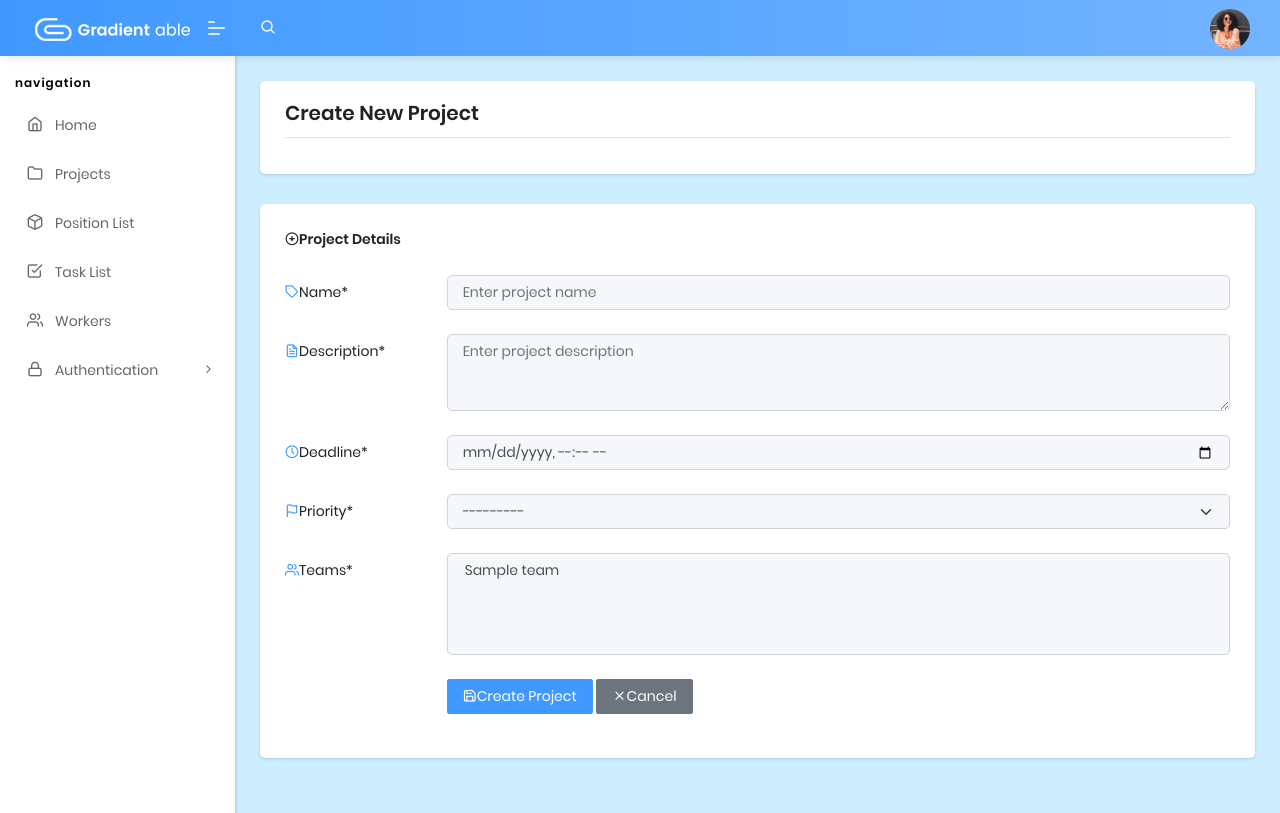
After one commit to Ppllupold/ITCompanyTaskManager, a Django app: page /projects/create/ in a window 1280 px wide. The commit adds this page. Run offline with Django 5.2, Linux system fonts and the light colour scheme; a user stored in the database is signed in; tables that the repository leaves empty hold one stand-in row (values such as "Sample post"); some libraries are stand-ins or nearby versions.

Commit message:
implement project views and functionality

```diff
--- a/taskmanagerApp/forms.py
+++ b/taskmanagerApp/forms.py
@@ -1,7 +1,7 @@
 from django import forms
 from django.contrib.auth.forms import UserCreationForm
 
-from taskmanagerApp.models import Worker, Position
+from taskmanagerApp.models import Worker, Position, Project
 
 
 class WorkerSearchForm(forms.Form):
@@ -73,3 +73,18 @@ class CustomUserCreationForm(UserCreationForm):
     class Meta:
         model = Worker
         fields = ("position", "email",) + UserCreationForm.Meta.fields
+
+
+class ProjectForm(forms.ModelForm):
+    class Meta:
+        model = Project
+        fields = ["name", "description", "deadline", "priority", "teams"]
+        widgets = {
+            "name": forms.TextInput(attrs={"class": "form-control", "placeholder": "Enter project name"}),
+            "description": forms.Textarea(
+                attrs={"class": "form-control", "rows": 3, "placeholder": "Enter project description"}),
+            "deadline": forms.DateTimeInput(attrs={"class": "form-control", "type": "datetime-local"}),
+            "priority": forms.Select(attrs={"class": "form-select"}),
+            "teams": forms.SelectMultiple(attrs={"class": "form-select", "size": "4"}),
+        }
+        labels = {}
--- a/taskmanagerApp/urls.py
+++ b/taskmanagerApp/urls.py
@@ -1,6 +1,6 @@
 from django.urls import path
 from taskmanagerApp.views import index, PositionListView, WorkerListView, WorkerDetailView, TaskDetailView, \
-    RegisterView, WorkerDeleteView, ProjectListView
+    RegisterView, WorkerDeleteView, ProjectListView, ProjectCreateView, ProjectDeleteView, ProjectDetailView
 from .views import TaskListView
 
 urlpatterns = [
@@ -13,5 +13,8 @@ urlpatterns = [
     path("workers/<int:pk>/delete/", WorkerDeleteView.as_view(), name="worker-delete"),
     path("tasks/<int:pk>/", TaskDetailView.as_view(), name="task-detail"),
     path("projects/", ProjectListView.as_view(), name="project-list"),
+    path("projects/<int:pk>/", ProjectDetailView.as_view(), name="project-detail"),
+    path("projects/create/", ProjectCreateView.as_view(), name="project-create"),
+    path("projects/<int:pk>/delete/", ProjectDeleteView.as_view(), name="project-delete"),
 ]
 app_name = "taskManagerApp"
--- a/taskmanagerApp/views.py
+++ b/taskmanagerApp/views.py
@@ -6,7 +6,7 @@ from django.shortcuts import render
 from django.urls import reverse_lazy
 from django.views import generic
 
-from taskmanagerApp.forms import WorkerSearchForm, CustomUserCreationForm, TaskSearchForm
+from taskmanagerApp.forms import WorkerSearchForm, CustomUserCreationForm, TaskSearchForm, ProjectForm
 from taskmanagerApp.models import Task, Position, Worker, Project
 
 
@@ -29,7 +29,7 @@ class TaskListView(LoginRequiredMixin, generic.ListView):
             search_value = search_form.cleaned_data["search_value"]
 
             if search_field == "task_name":
-               queryset = queryset.filter(name__icontains=search_value)
+                queryset = queryset.filter(name__icontains=search_value)
             elif search_field == "project_name":
                 queryset = queryset.filter(project__name__icontains=search_value)
 
@@ -108,17 +108,34 @@ class WorkerDetailView(LoginRequiredMixin, generic.DetailView):
     ).select_related("position").prefetch_related("assigned_tasks", "teams")
 
 
-class WorkerDeleteView(generic.DeleteView):
+class WorkerDeleteView(LoginRequiredMixin, generic.DeleteView):
     model = Worker
     template_name = "TMapp/worker_confirm_delete.html"
     success_url = reverse_lazy("taskManagerApp:index")
 
 
-class ProjectListView(generic.ListView):
+class ProjectListView(LoginRequiredMixin, generic.ListView):
     model = Project
     template_name = "TMapp/project-list.html"
     queryset = (Project.objects.annotate(member_count=Count("teams__members", distinct=True))
                 .prefetch_related("teams"))
+
+class ProjectDetailView(LoginRequiredMixin, generic.DetailView):
+    model = Project
+    template_name = "TMapp/project-detail.html"
+
+
+class ProjectCreateView(LoginRequiredMixin, generic.CreateView):
+    model = Project
+    template_name = "TMapp/project-create.html"
+    form_class = ProjectForm
+    success_url = reverse_lazy("taskManagerApp:project-list")
+
+
+class ProjectDeleteView(LoginRequiredMixin, generic.DeleteView):
+    model = Project
+    template_name = "TMapp/project_confirm_delete.html"
+    success_url = reverse_lazy("taskManagerApp:project-list")
 
 
 class RegisterView(generic.CreateView):
--- /dev/null
+++ b/templates/TMapp/project-create.html
@@ -0,0 +1,107 @@
+{% extends "layouts/base.html" %}
+{% load crispy_forms_filters %}
+{% block title %}Create Project{% endblock %}
+
+{% block content %}
+<div class="pcoded-main-container">
+  <div class="pcoded-content">
+    <div class="page-header">
+      <div class="page-block">
+        <div class="row align-items-center">
+          <div class="col-md-12">
+            <div class="page-header-title">
+              <h5 class="m-b-10">Create New Project</h5>
+            </div>
+          </div>
+        </div>
+      </div>
+    </div>
+
+    <div class="row">
+      <div class="col-md-12">
+        <div class="card">
+          <div class="card-header">
+            <h5><i class="feather icon-plus-circle mr-2"></i>Project Details</h5>
+          </div>
+          <div class="card-body">
+            <form method="post">
+              {% csrf_token %}
+
+              <div class="form-group row mb-4">
+                <label for="{{ form.name.id_for_label }}" class="col-sm-2 col-form-label">
+                  <i class="feather icon-tag text-primary mr-2"></i>Name*
+                </label>
+                <div class="col-sm-10">
+                  {{ form.name }}
+                  {% if form.name.errors %}
+                  <div class="text-danger">{{ form.name.errors }}</div>
+                  {% endif %}
+                </div>
+              </div>
+
+              <div class="form-group row mb-4">
+                <label for="{{ form.description.id_for_label }}" class="col-sm-2 col-form-label">
+                  <i class="feather icon-file-text text-primary mr-2"></i>Description*
+                </label>
+                <div class="col-sm-10">
+                  {{ form.description }}
+                  {% if form.description.errors %}
+                  <div class="text-danger">{{ form.description.errors }}</div>
+                  {% endif %}
+                </div>
+              </div>
+
+              <div class="form-group row mb-4">
+                <label for="{{ form.deadline.id_for_label }}" class="col-sm-2 col-form-label">
+                  <i class="feather icon-clock text-primary mr-2"></i>Deadline*
+                </label>
+                <div class="col-sm-10">
+                  {{ form.deadline }}
+                  {% if form.deadline.errors %}
+                  <div class="text-danger">{{ form.deadline.errors }}</div>
+                  {% endif %}
+                </div>
+              </div>
+
+              <div class="form-group row mb-4">
+                <label for="{{ form.priority.id_for_label }}" class="col-sm-2 col-form-label">
+                  <i class="feather icon-flag text-primary mr-2"></i>Priority*
+                </label>
+                <div class="col-sm-10">
+                  {{ form.priority }}
+                  {% if form.priority.errors %}
+                  <div class="text-danger">{{ form.priority.errors }}</div>
+                  {% endif %}
+                </div>
+              </div>
+
+              <div class="form-group row mb-4">
+                <label for="{{ form.teams.id_for_label }}" class="col-sm-2 col-form-label">
+                  <i class="feather icon-users text-primary mr-2"></i>Teams*
+                </label>
+                <div class="col-sm-10">
+                  {{ form.teams }}
+                  {% if form.teams.errors %}
+                  <div class="text-danger">{{ form.teams.errors }}</div>
+                  {% endif %}
+                </div>
+              </div>
+
+              <div class="form-group row mb-4">
+                <div class="col-sm-10 offset-sm-2">
+                  <button type="submit" class="btn btn-primary">
+                    <i class="feather icon-save mr-1"></i>Create Project
+                  </button>
+                  <a href="{% url 'taskManagerApp:project-list' %}" class="btn btn-secondary ml-2">
+                    <i class="feather icon-x mr-1"></i>Cancel
+                  </a>
+                </div>
+              </div>
+            </form>
+          </div>
+        </div>
+      </div>
+    </div>
+  </div>
+</div>
+{% endblock %}
--- a/templates/includes/scripts.html
+++ b/templates/includes/scripts.html
@@ -1,5 +1,6 @@
-
-    <script src="/static/assets/js/plugins/popper.min.js"></script>
-    <script src="/static/assets/js/plugins/perfect-scrollbar.min.js"></script>
-    <script src="/static/assets/js/plugins/bootstrap.min.js"></script>
-    <script src="/static/assets/js/pcoded.js"></script>
+<script src="/static/assets/js/plugins/popper.min.js"></script>
+<script src="/static/assets/js/plugins/perfect-scrollbar.min.js"></script>
+<script src="/static/assets/js/plugins/bootstrap.min.js"></script>
+<script src="/static/assets/js/pcoded.js"></script>
+<script src="https://code.jquery.com/jquery-3.6.0.min.js"></script>
+<script src="https://cdn.jsdelivr.net/npm/bootstrap@4.6.0/dist/js/bootstrap.bundle.min.js"></script>
--- a/templates/layouts/base.html
+++ b/templates/layouts/base.html
@@ -15,7 +15,6 @@
 
 
     <link rel="icon" href="/static/assets/images/favicon.ico" type="image/x-icon">
-
 
     <link rel="stylesheet" href="/static/assets/css/style.css">
 
```
Also changed, not shown: templates/TMapp/project-detail.html (added, +49 -0 lines), templates/TMapp/project-list.html (+18 -23 lines), templates/TMapp/project_confirm_delete.html (added, +33 -0 lines).
